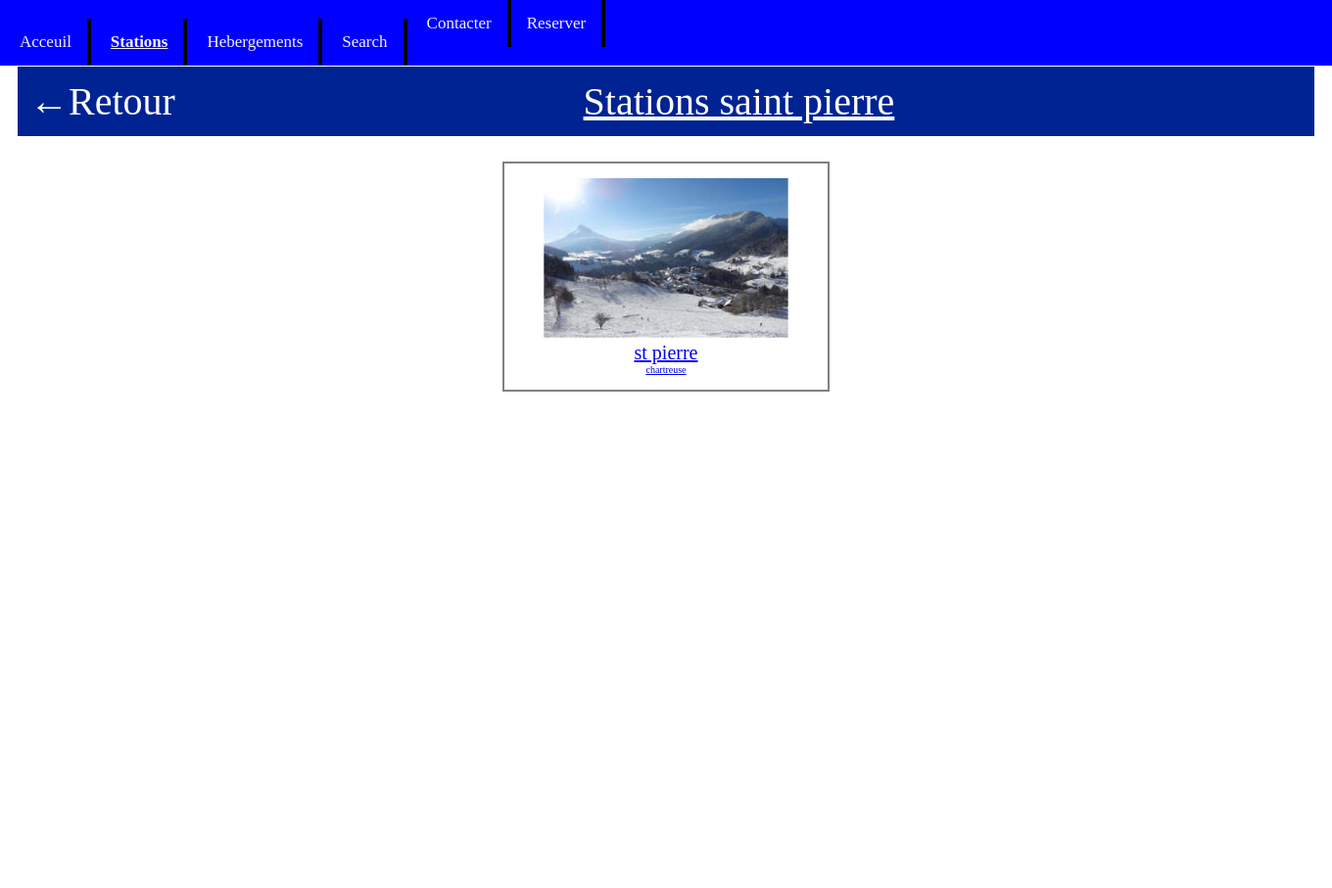
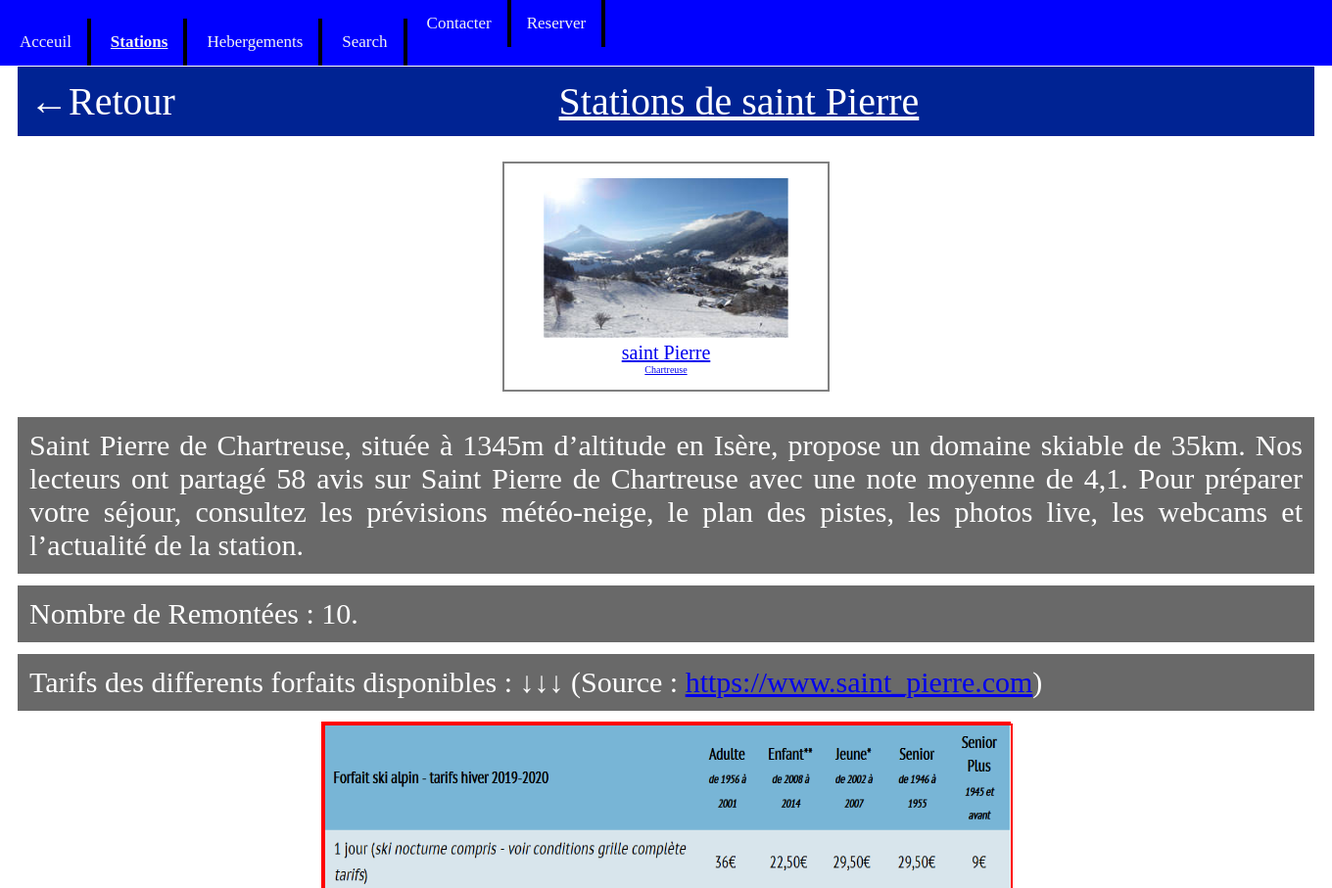
Before and after one commit to igordidier/projet-web, a PHP site: page /stpierre.php in a window 1360 px wide. Shown: the top 907 px of the page at 98% size. Before the commit the page ends 400 px from the top, so only its background shows below. Run offline with PHP 8.4, Linux system fonts and the light colour scheme.

Commit message:
Update stpierre.php

```diff
--- a/stpierre.php
+++ b/stpierre.php
@@ -3,7 +3,7 @@
   <head>
     <meta charset="utf-8">
     <link rel="stylesheet" href="station.css">
-    <title>Station de st pierre</title>
+    <title>saint pierre</title>
     <link rel="shortcut icon" href="fav.jpg">
   </head>
   <body>
@@ -21,7 +21,7 @@
 </div>
 
 <div class="texte">
-  <u>Stations saint pierre</u>
+  <u>Stations de saint Pierre</u>
 <div class="retour">
 
   <a href="station.php" style=" text-decoration: none; color: white; ">←Retour</a>
@@ -33,10 +33,38 @@
 <div class="containers">
 
 <a href="#"> <div class="container">
-    <img class="imgcont" src="img/stpierre.jpg" alt="st_pierre">
-<p style="font-size: 20px;margin: 0px;">st pierre</p>
-    <p style="margin: 0;font-size: 10px;">chartreuse</p>
+    <img class="imgcont" src="img/stpierre.jpg" alt="park saint Pierre">
+<p style="font-size: 20px;margin: 0px;">saint Pierre</p>
+    <p style="margin: 0;font-size: 10px;">Chartreuse</p>
   </div>
   </a>
 
 </div>
+
+<p class="texte_description">
+  Saint Pierre de Chartreuse, située à 1345m d’altitude en Isère, propose un domaine skiable de 35km. Nos lecteurs ont partagé 58 avis sur Saint Pierre de Chartreuse avec une note moyenne de 4,1. Pour préparer votre séjour, consultez les prévisions météo-neige, le plan des pistes, les photos live, les webcams et l’actualité de la station.
+</p>
+
+<p class="texte_description">
+Nombre de Remontées : 10.
+</p>
+
+<p class="texte_description">
+  Tarifs des differents forfaits disponibles : ↓↓↓ (Source : <a href="https://www.ski-alpin-chartreuse.com/tarifs" target="_blank"> https://www.saint_pierre.com</a>)
+</p>
+
+<div class="image">
+    <img class="image" src="img/prix_chamrousse.png" alt="Tarifs_forfait_saint Pierre">
+
+  </div>
+<p class="texte_description"> Localisation de la Station (Google Maps): </p>
+  <iframe class="carte" src="https://www.google.com/maps/d/embed?mid=19xO0W-rQ7zBh21P4TrreZdw669XrKA8k" width="1100" height="680"></iframe>
+
+
+<footer> <p>Copyright Dame Niasse, Louis Nardini, Igor Didier</p>
+  <div class="hautpage"><a href="#haut-de-page">Retour vers le Haut de la page</br></a></div>
+</footer>
+
+
+  </body>
+</html>
```
